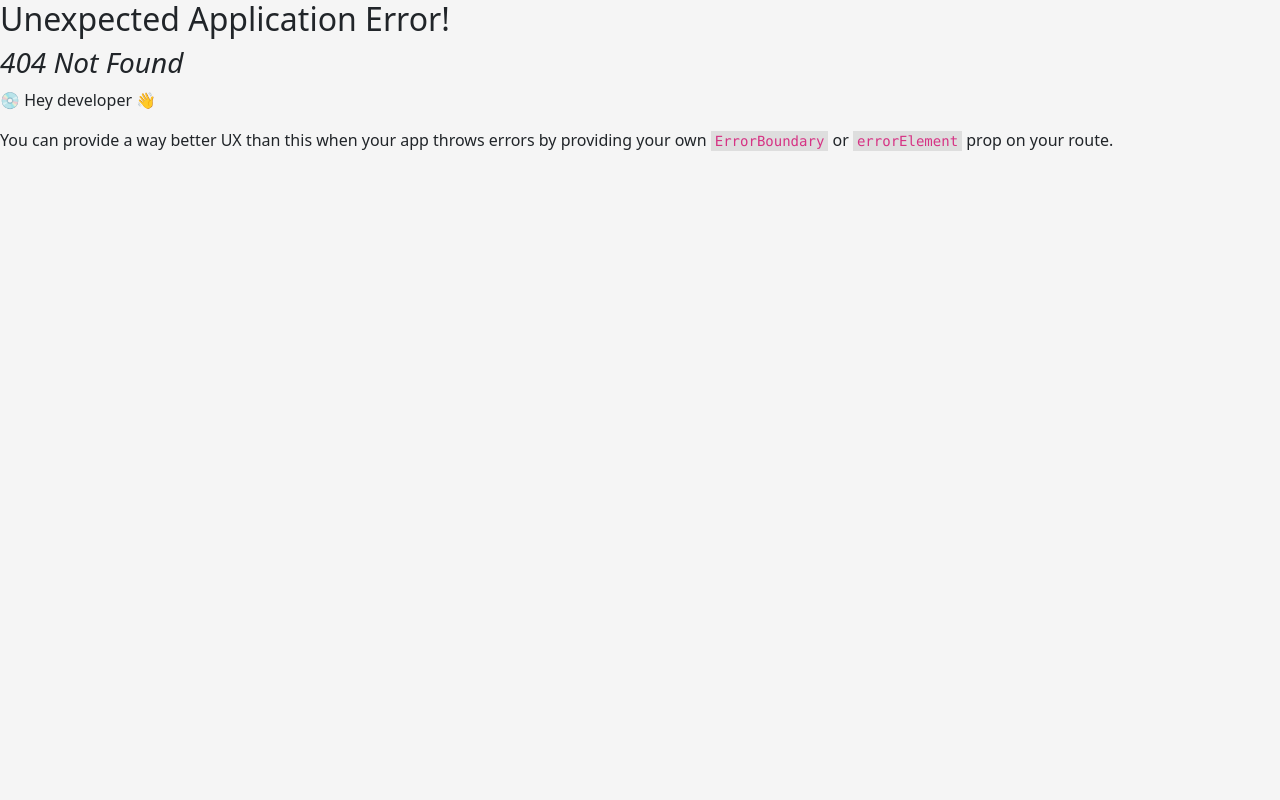
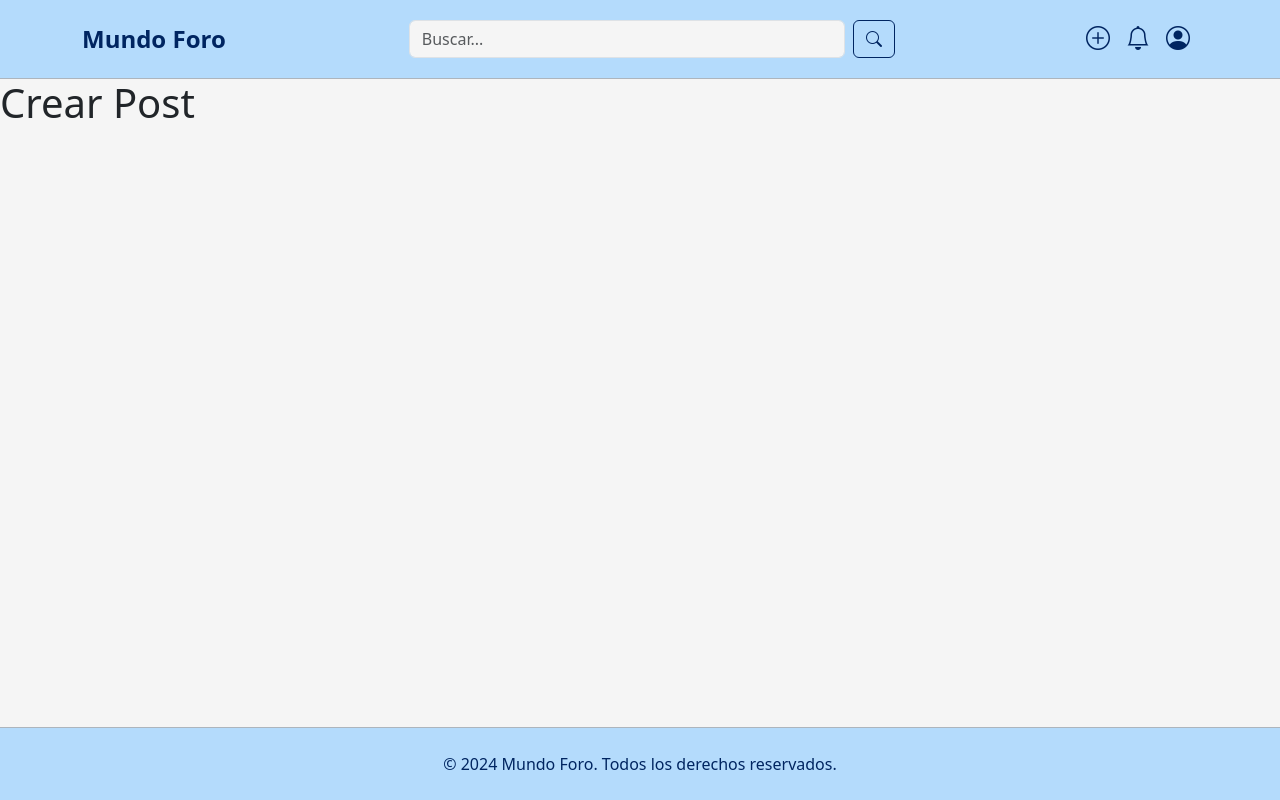
Before and after one commit to Croissanton/IU_Proyecto, a React (Create React App) app in the folder foro-mundo/: page /create in a window 1280 px wide. Before the commit this address had no page. Built offline with nearby package versions, Linux system fonts and the light colour scheme.

Commit message:
conexiones de postcreation

```diff
--- a/foro-mundo/src/Components/Header.js
+++ b/foro-mundo/src/Components/Header.js
@@ -55,12 +55,12 @@ const Header = forwardRef((props, ref) => {
                   className="me-2"
                   aria-label="Search"
                 />
-                <Button variant="outline-secondary" type="submit" href="search">
+                <Button variant="outline-secondary" type="submit" href="/search">
                   <i className="bi bi-search"></i>
                 </Button>
               </Form>
               <Nav>
-                <Nav.Link href="#">
+                <Nav.Link href="create">
                   <i
                     style={{
                       fontSize: "1.5rem",
--- /dev/null
+++ b/foro-mundo/src/Pages/PostCreationPage.js
@@ -0,0 +1,15 @@
+import MainLayout from "../layout/MainLayout.js";
+import React from 'react';
+
+function PostCreationPage() {
+  return (
+    <MainLayout>
+      <h1>
+        Crear Post
+      </h1>
+
+    </MainLayout>
+  );
+}
+
+export default PostCreationPage;
--- a/foro-mundo/src/Pages/ProfilePage.js
+++ b/foro-mundo/src/Pages/ProfilePage.js
@@ -1,18 +1,10 @@
 import MainLayout from "../layout/MainLayout.js";
 import React from 'react';
-/*
-function ProfilePage() {
-  return (
-    <MainLayout>
-      <h1>Profile Page</h1>
-    </MainLayout>
-  );
-} */
 
 function ProfilePage() {
   return (
     <MainLayout>
-      <h1>Profile Page</h1>
+      <h1>Mi Perfil</h1>
       <div style={{ display: "flex"}}>
         <div className="m-auto">
           <img src="https://via.placeholder.com/150" alt="profile" width="250" height="350" justifyContent="center"/>
@@ -23,7 +15,7 @@ function ProfilePage() {
               style={{ display: "none" }}
               onChange={(e) => handleImageSelection(e.target.files)}
             />
-            <button type="secondary" class="btn btn-primary" onClick={() => document.getElementById('imageInput').click()}>Change picture</button>
+            <button type="secondary" class="btn btn-primary" onClick={() => document.getElementById('imageInput').click()}>Cambiar foto</button>
           </div>
         </div>
         <div className="m-auto" style={{ width: "60%", display:"flex", justifyContent:"flex-end"}}>
@@ -53,7 +45,7 @@ function ProfilePage() {
             <textarea class="form-control" id="inputRedes"></textarea>
           </div>
           <div class="col-12">
-            <label for="inputDescripcion" class="form-label">Descripcion</label>
+            <label for="inputDescripcion" class="form-label">Descripción</label>
             <textarea class="form-control" id="inputDescripcion" rows="3"></textarea>
           </div>
           <div class="col-12" >
--- a/foro-mundo/src/index.js
+++ b/foro-mundo/src/index.js
@@ -7,6 +7,7 @@ import { createBrowserRouter, RouterProvider } from "react-router-dom";
 import ProfilePage from "./Pages/ProfilePage";
 import SearchPage from "./Pages/SearchPage";
 import PostPage from "./Pages/PostPage";
+import PostCreationPage from "./Pages/PostCreationPage";
 
 const router = createBrowserRouter([
   {
@@ -25,6 +26,10 @@ const router = createBrowserRouter([
     path: "/post",
     element: <PostPage />,
   },
+  {
+    path: "/create",
+    element: <PostCreationPage />,
+  },
 ]);
 
 const root = ReactDOM.createRoot(document.getElementById("root"));
```
